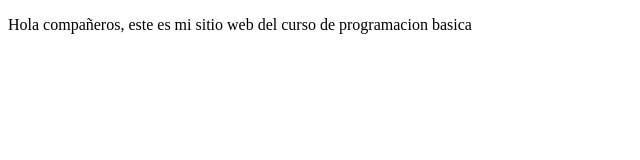
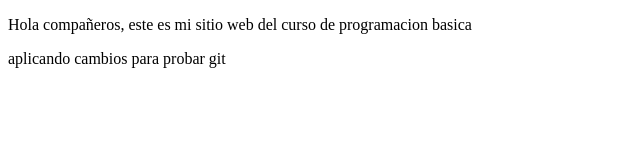
Before and after one commit to GustavoManzano/projectDemoCurso, a plain HTML site: page index.html in a window 1280 px wide. Shown: the whole page, without its empty margins (0-640 px from the left). Drawn offline with Linux system fonts and the light colour scheme.

Commit message:
cambios para probar git

```diff
--- a/index.html
+++ b/index.html
@@ -8,5 +8,6 @@
   </head>
   <body>
     <p>Hola compañeros, este es mi sitio web del curso de programacion basica</p>
+    <p>aplicando cambios para probar git</p>
   </body>
 </html>
```
